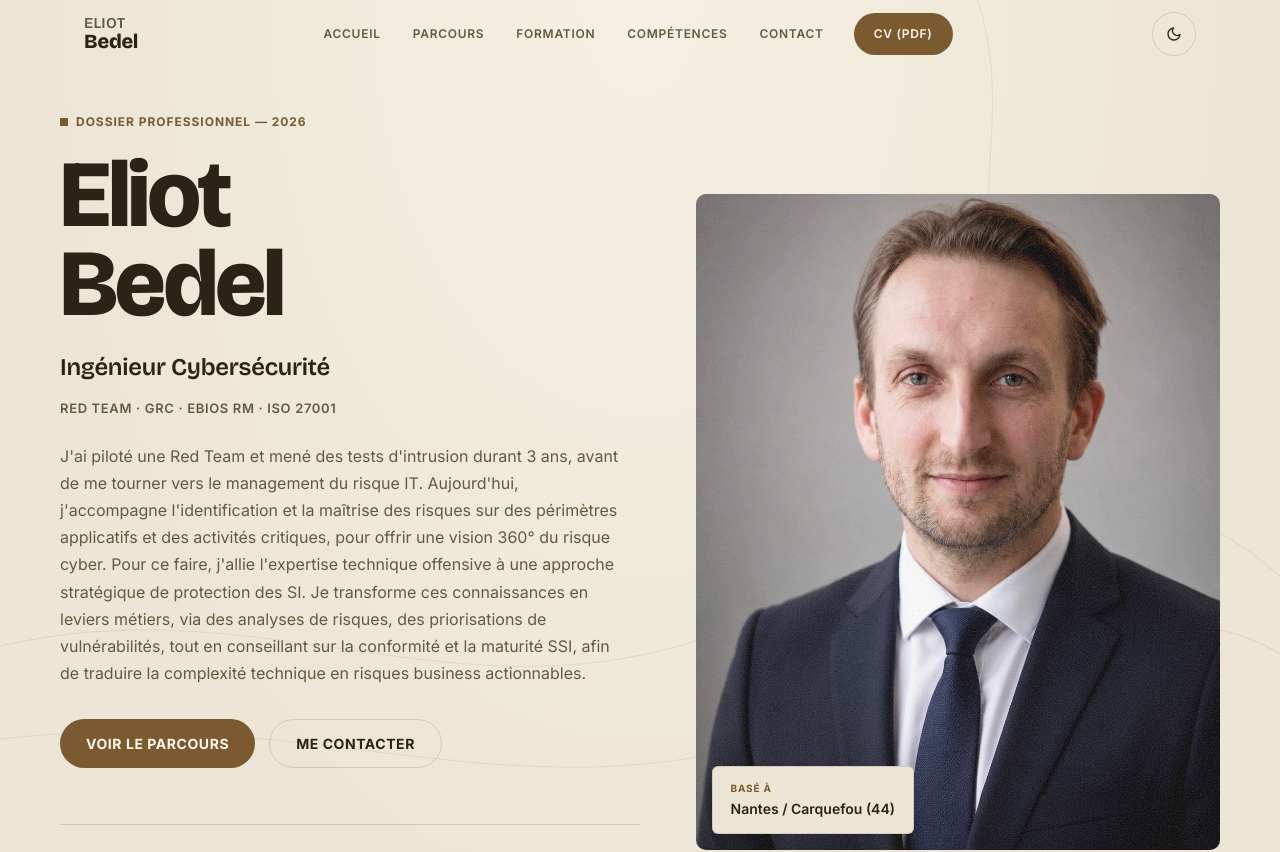
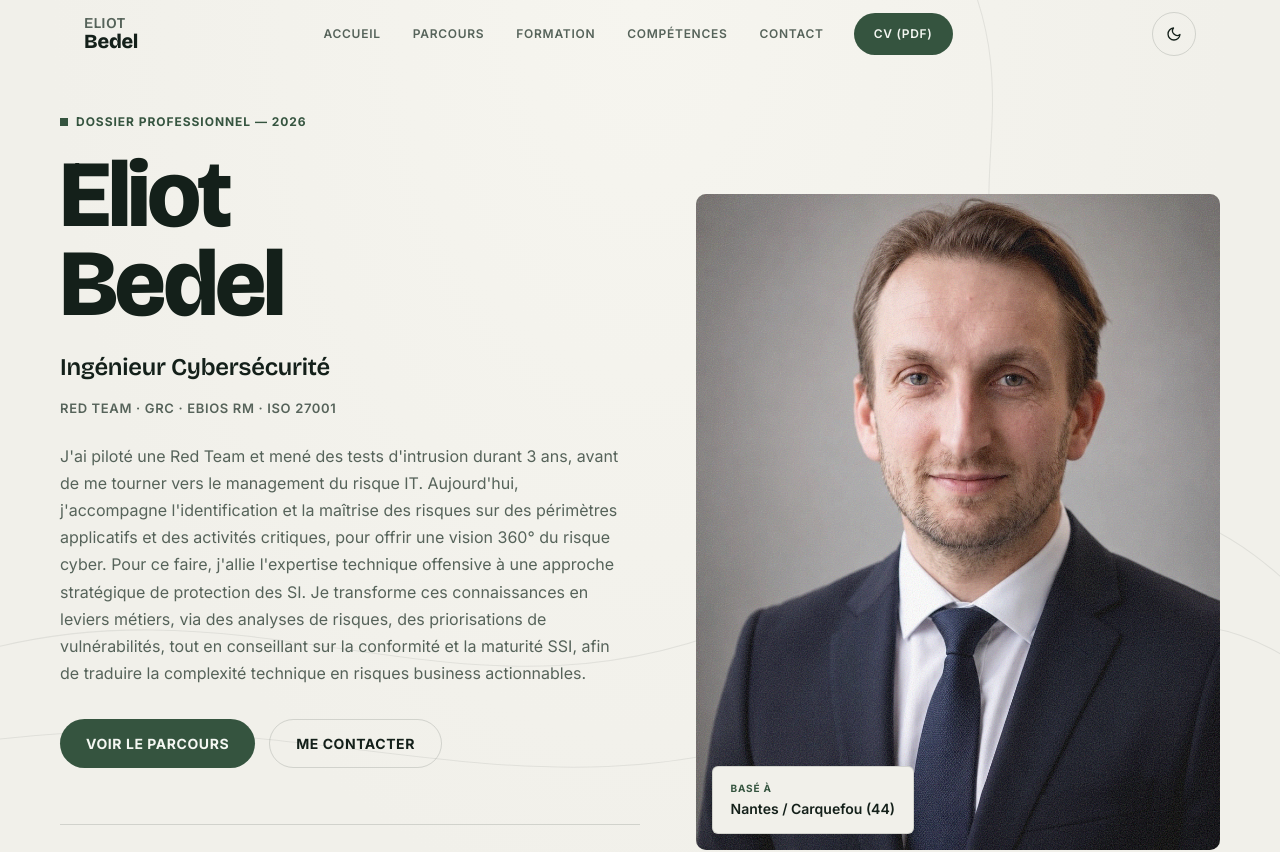
Before and after one commit to The-bub/CV, a React (Vite) app: page / in a window 1280 px wide. Shown: the top 852 px of the page. Built offline with nearby package versions, Linux system fonts and the light colour scheme.

Commit message:
Applique la palette Vert Sapin & Platine et renforce le contraste des bordures
Corrige aussi le contraste insuffisant du bouton ghost et des cartes de
certification en dark mode (bordures portées à 0.4 d'alpha, >= 3:1 WCAG).

```diff
--- a/src/components/BorderGlow.css
+++ b/src/components/BorderGlow.css
@@ -12,7 +12,7 @@
   isolation: isolate;
   transform: translate3d(0, 0, 0.01px);
   display: grid;
-  border: 1px solid rgb(255 255 255 / 15%);
+  border: 1px solid var(--border-dark, rgb(255 255 255 / 15%));
   background: var(--card-bg, #120f17);
   overflow: visible;
   box-shadow:
--- a/src/index.css
+++ b/src/index.css
@@ -1,28 +1,28 @@
 :root {
-  --bg: #ede6d6;
-  --bg-alt: #e3dac3;
-  --bg-elevated: #f7f2e7;
-  --bg-dark: #0d0d0d;
-  --text: #2b2416;
-  --text-dim: #655941;
-  --text-on-dark: #f2eee4;
-  --text-on-dark-dim: #a49d8f;
-  --accent: #7a5a2e;
-  --accent-hover: #664b26;
-  --accent-ink: #fbf7ef;
-  --accent-rgb: 122, 90, 46;
-  --accent-on-dark: #d98f5e;
-  --accent-on-dark-rgb: 217, 143, 94;
-  --border: rgba(43, 36, 22, 0.14);
-  --border-dark: rgba(242, 238, 228, 0.16);
-  --nav-bg-scrolled: rgba(237, 230, 214, 0.82);
-  --mobile-nav-bg: rgba(237, 230, 214, 0.97);
-  --hero-bg-start: #f5f0e3;
-  --hero-bg-end: #ede6d6;
-  --btn-ghost-hover: #ddd2b8;
-  --shadow-color: rgba(43, 36, 22, 0.14);
+  --bg: #f1f0ea;
+  --bg-alt: #e5e3d7;
+  --bg-elevated: #f9f8f3;
+  --bg-dark: #0d1811;
+  --text: #14201a;
+  --text-dim: #56635a;
+  --text-on-dark: #eef1ea;
+  --text-on-dark-dim: #9aa79c;
+  --accent: #35543f;
+  --accent-hover: #2a4432;
+  --accent-ink: #f4f7f2;
+  --accent-rgb: 53, 84, 63;
+  --accent-on-dark: #b9c2b7;
+  --accent-on-dark-rgb: 185, 194, 183;
+  --border: rgba(20, 32, 26, 0.14);
+  --border-dark: rgba(238, 241, 234, 0.4);
+  --nav-bg-scrolled: rgba(241, 240, 234, 0.82);
+  --mobile-nav-bg: rgba(241, 240, 234, 0.97);
+  --hero-bg-start: #f6f5ef;
+  --hero-bg-end: #f1f0ea;
+  --btn-ghost-hover: #d9d6c6;
+  --shadow-color: rgba(20, 32, 26, 0.14);
   --card-hover-ring: transparent;
-  --edu-card-shadow: rgba(43, 36, 22, 0.14);
+  --edu-card-shadow: rgba(20, 32, 26, 0.14);
   --cert-card-bg: var(--bg-dark);
   --max-width: 1160px;
   --radius: 10px;
@@ -33,25 +33,25 @@
 }
 
 :root[data-theme="dark"] {
-  --bg: #0d0d0d;
-  --bg-alt: #181818;
-  --bg-elevated: #1c1c1c;
-  --text: #f2eee4;
-  --text-dim: #a49d8f;
-  --accent: #d98f5e;
-  --accent-hover: #e6a578;
-  --accent-ink: #0d0d0d;
-  --accent-rgb: 217, 143, 94;
-  --border: rgba(242, 238, 228, 0.16);
-  --nav-bg-scrolled: rgba(13, 13, 13, 0.82);
-  --mobile-nav-bg: rgba(13, 13, 13, 0.97);
-  --hero-bg-start: #161616;
-  --hero-bg-end: #0d0d0d;
-  --btn-ghost-hover: #242424;
+  --bg: #0d1811;
+  --bg-alt: #142019;
+  --bg-elevated: #182620;
+  --text: #eef1ea;
+  --text-dim: #9aa79c;
+  --accent: #b9c2b7;
+  --accent-hover: #c7d0c5;
+  --accent-ink: #0d1811;
+  --accent-rgb: 185, 194, 183;
+  --border: rgba(238, 241, 234, 0.4);
+  --nav-bg-scrolled: rgba(13, 24, 17, 0.82);
+  --mobile-nav-bg: rgba(13, 24, 17, 0.97);
+  --hero-bg-start: #172420;
+  --hero-bg-end: #0d1811;
+  --btn-ghost-hover: #1e2b23;
   --shadow-color: rgba(0, 0, 0, 0.55);
-  --card-hover-ring: rgba(217, 143, 94, 0.28);
+  --card-hover-ring: rgba(185, 194, 183, 0.28);
   --edu-card-shadow: rgba(0, 0, 0, 0.5);
-  --cert-card-bg: #060606;
+  --cert-card-bg: #070c09;
 }
 
 * {
```
